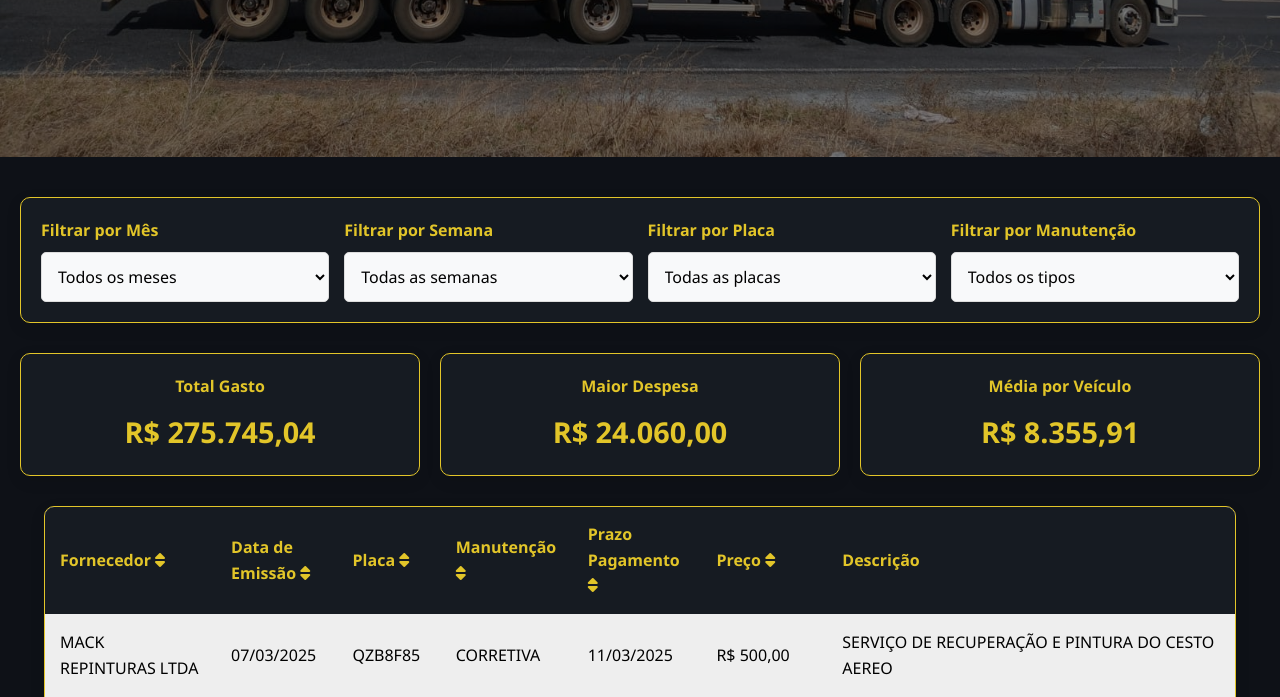
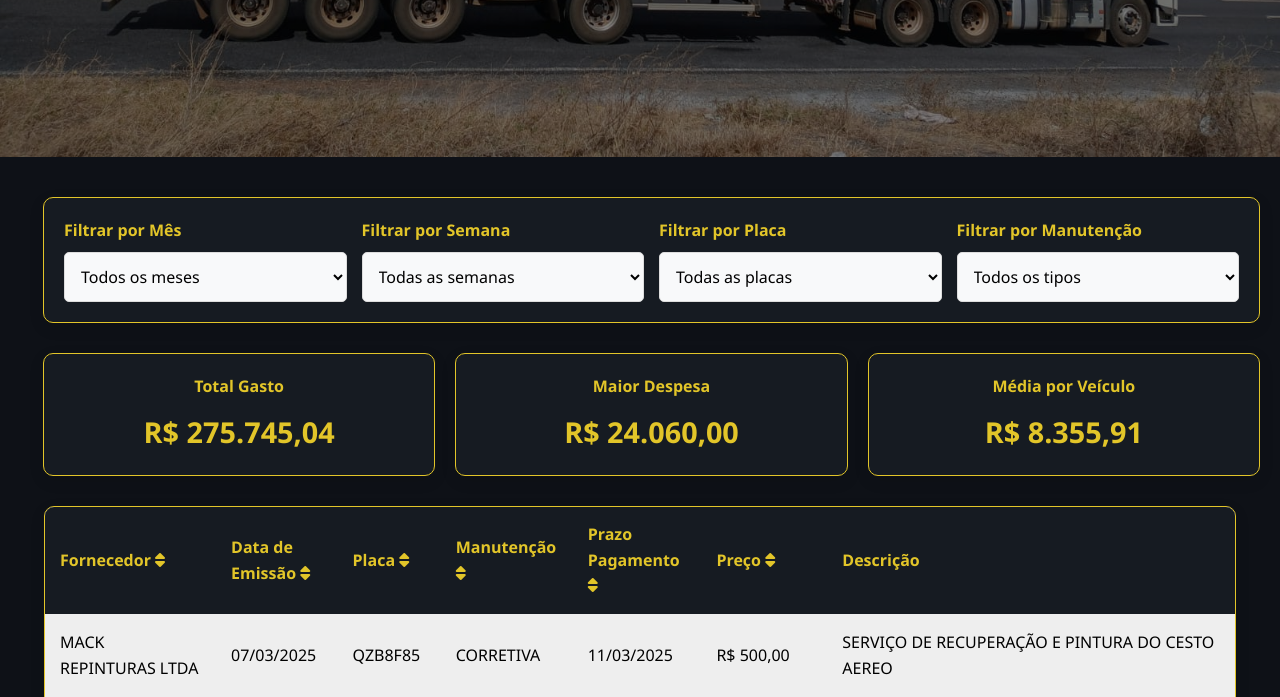
Before and after one commit to joaovctdev/RelatorioFrotaNorteTech, a plain HTML site: page index.html in a window 1280 px wide. Shown: the part 403-1100 px from the top of the page. Drawn offline with Linux system fonts and the light colour scheme.

Commit message:
Update index.html

```diff
--- a/index.html
+++ b/index.html
@@ -115,6 +115,8 @@
         border: 1px solid #e2c529;
         box-shadow: 0 5px 15px rgba(0, 0, 0, 0.1);
         margin-bottom: 30px;
+        max-width: 1414px;
+        margin-left: 23px;
         display: flex;
         flex-wrap: wrap;
         gap: 15px;
@@ -146,6 +148,8 @@
       .report-summary {
         display: flex;
         flex-wrap: wrap;
+        max-width: 1414px;
+        margin-left: 23px;
         gap: 20px;
         margin-bottom: 30px;
       }
```
